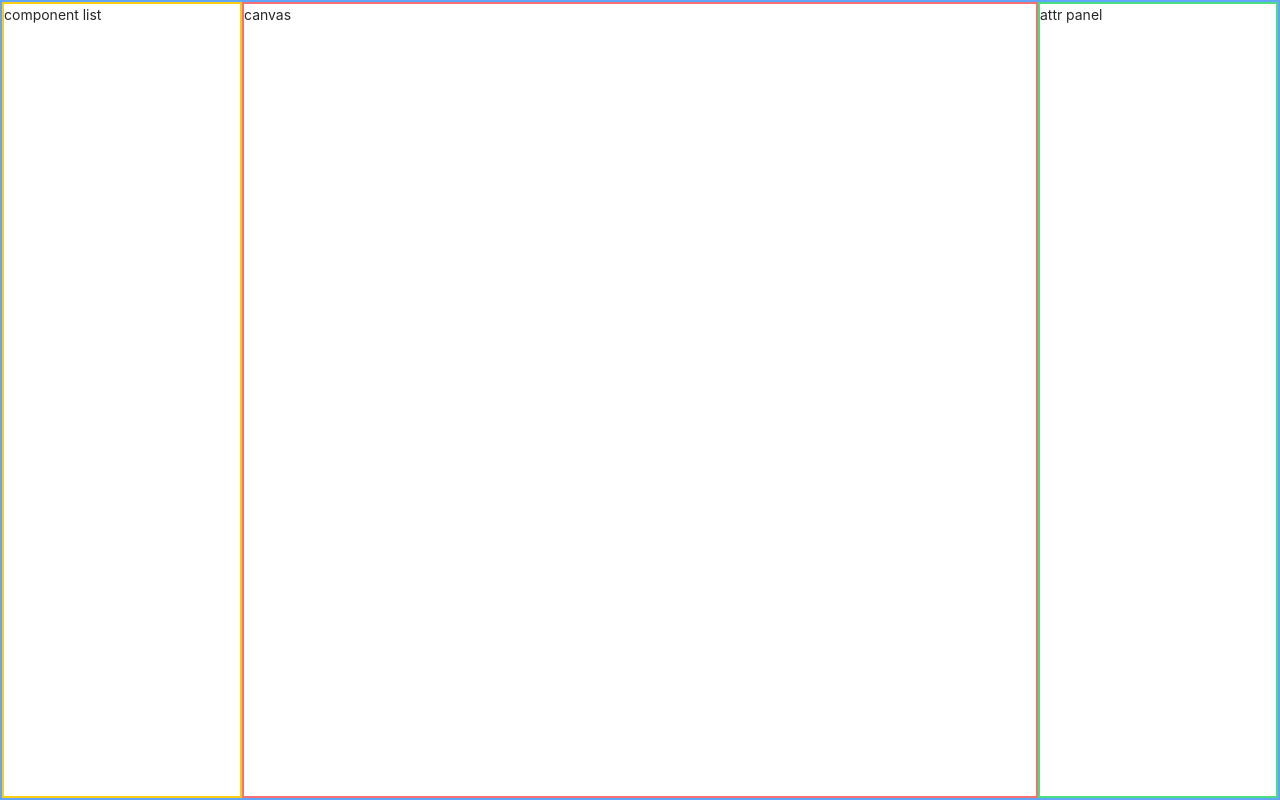
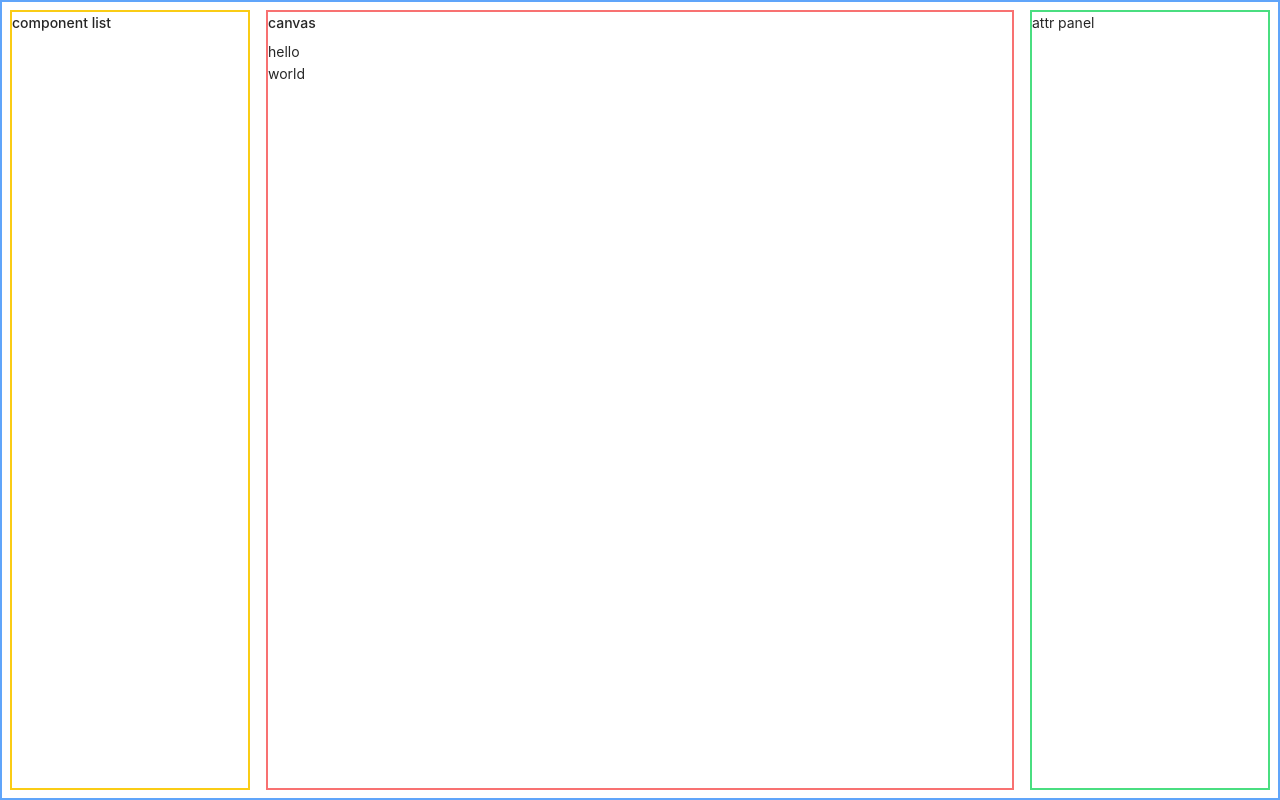
Before and after one commit to 13ruceYu/lego-ui, a Vue app: page /editor in a window 1280 px wide. Built offline with nearby package versions, Linux system fonts and the light colour scheme.

Commit message:
feat: init editor store

```diff
--- a/package.json
+++ b/package.json
@@ -12,9 +12,11 @@
     "@ant-design/icons-vue": "^6.1.0",
     "ant-design-vue": "^3.2.17",
     "axios": "^1.3.5",
+    "lego-bricks": "^1.0.11",
     "lodash": "^4.17.21",
     "pinia": "^2.0.34",
     "qs": "^6.11.1",
+    "uuid": "^9.0.0",
     "vue": "^3.2.47",
     "vue-router": "^4.1.6"
   },
@@ -23,6 +25,7 @@
     "@types/lodash": "^4.14.194",
     "@types/node": "^18.15.11",
     "@types/qs": "^6.9.7",
+    "@types/uuid": "^9.0.1",
     "@typescript-eslint/parser": "^5.57.1",
     "@vitejs/plugin-vue": "^4.1.0",
     "autoprefixer": "^10.4.14",
--- /dev/null
+++ b/src/store/editor/editor.ts
@@ -0,0 +1,29 @@
+import { defineStore } from 'pinia'
+import { v4 as uuidv4 } from 'uuid'
+
+interface ComponentData {
+  props: { [key: string]: any }
+  id: string
+  name: string
+}
+
+export interface EditorProps {
+  // 供中间编辑器渲染的数组
+  components: ComponentData[]
+  // 当前编辑的元素
+  currentElement: string
+  // 其余信息之后补充
+}
+
+export const testComponents: ComponentData[] = [
+  { id: uuidv4(), name: 'l-text', props: { text: 'hello' } },
+  { id: uuidv4(), name: 'l-text', props: { text: 'world' } }
+]
+
+export const useEditorStore = defineStore({
+  id: 'editor',
+  state: (): EditorProps => ({
+    components: testComponents,
+    currentElement: ''
+  })
+})
--- a/src/views/editor/Editor.vue
+++ b/src/views/editor/Editor.vue
@@ -1,9 +1,22 @@
+<script lang="ts" setup>
+import { useEditorStore } from '@/store/editor/editor'
+
+const editorStore = useEditorStore()
+</script>
+
 <template>
-  <div class="editor flex justify-between h-screen border-2 border-blue-400">
+  <div
+    class="editor [&>*]:m-2 flex justify-between h-screen border-2 border-blue-400"
+  >
     <div class="component-list w-60 border-2 border-yellow-400">
-      component list
+      <h1>component list</h1>
     </div>
-    <div class="canvas flex-1 border-2 border-red-400">canvas</div>
+    <div class="canvas flex-1 border-2 border-red-400">
+      <h1>canvas</h1>
+      <div v-for="(comp, index) in editorStore.$state.components" :key="index">
+        {{ comp.props.text }}
+      </div>
+    </div>
     <div class="attr-panel w-60 border-2 border-green-400">attr panel</div>
   </div>
 </template>
```
Also changed, not shown: 1 other file (tests, documents, lock files or other folders).
